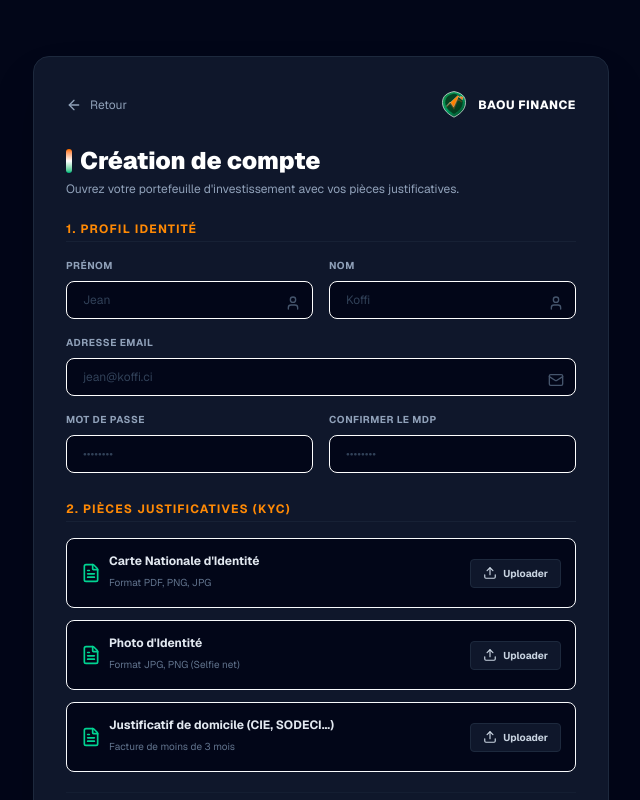
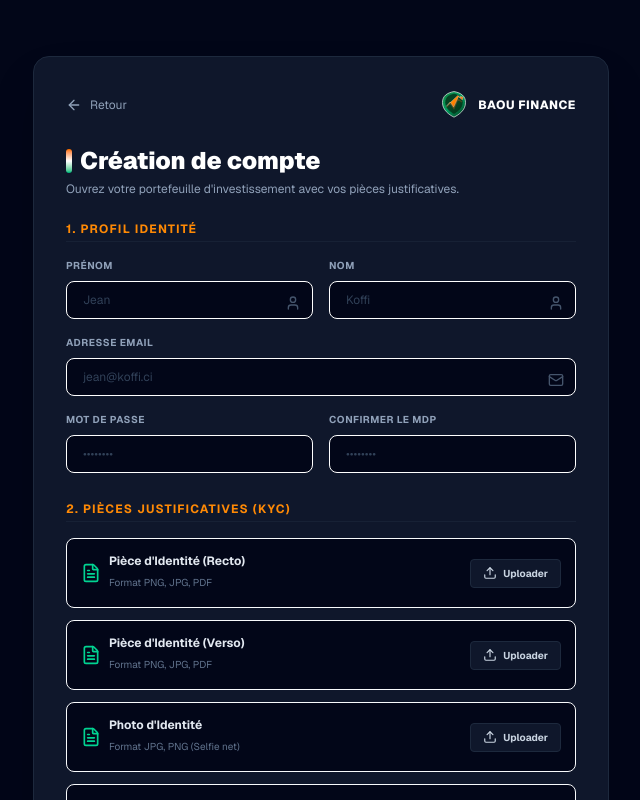
Before and after one commit to ahmedcis40-glitch/v1.0.2, a Next.js app in the folder client-portal/: page /register in a window 1280 px wide. Shown: the top 800 px of the page, without its empty margins (319-959 px from the left). Built offline with nearby package versions, Linux system fonts and the light colour scheme; no server answers.

Commit message:
feat(kyc): split CNI identity upload into separate Recto and Verso files in registration page

```diff
--- a/client-portal/src/app/register/page.tsx
+++ b/client-portal/src/app/register/page.tsx
@@ -19,7 +19,8 @@ export default function Register() {
   const [confirmPassword, setConfirmPassword] = useState('');
 
   // Pièces Justificatives states
-  const [cniFile, setCniFile] = useState<File | null>(null);
+  const [cniRectoFile, setCniRectoFile] = useState<File | null>(null);
+  const [cniVersoFile, setCniVersoFile] = useState<File | null>(null);
   const [photoFile, setPhotoFile] = useState<File | null>(null);
   const [factureFile, setFactureFile] = useState<File | null>(null);
 
@@ -31,10 +32,11 @@ export default function Register() {
   const [error, setError] = useState('');
   const [regLoading, setRegLoading] = useState(false);
 
-  const handleFileChange = (e: React.ChangeEvent<HTMLInputElement>, type: 'cni' | 'photo' | 'facture') => {
+  const handleFileChange = (e: React.ChangeEvent<HTMLInputElement>, type: 'cniRecto' | 'cniVerso' | 'photo' | 'facture') => {
     if (e.target.files && e.target.files.length > 0) {
       const file = e.target.files[0];
-      if (type === 'cni') setCniFile(file);
+      if (type === 'cniRecto') setCniRectoFile(file);
+      if (type === 'cniVerso') setCniVersoFile(file);
       if (type === 'photo') setPhotoFile(file);
       if (type === 'facture') setFactureFile(file);
     }
@@ -51,8 +53,8 @@ export default function Register() {
     }
 
     // 2. Validation de la présence de toutes les pièces justificatives
-    if (!cniFile || !photoFile || !factureFile) {
-      setError('Veuillez fournir toutes les pièces justificatives requises (CNI, Photo, Facture).');
+    if (!cniRectoFile || !cniVersoFile || !photoFile || !factureFile) {
+      setError('Veuillez fournir toutes les pièces justificatives requises (CNI Recto, CNI Verso, Photo, Facture).');
       return;
     }
 
@@ -200,23 +202,44 @@ export default function Register() {
             <h3 className="text-xs font-bold text-orange-400 uppercase tracking-widest border-b border-slate-800/60 pb-1">2. Pièces Justificatives (KYC)</h3>
 
             <div className="space-y-3">
-              {/* CNI */}
+              {/* CNI Recto */}
               <div className="flex flex-col sm:flex-row items-start sm:items-center justify-between p-3.5 bg-slate-950 border border-slate-850 rounded-lg gap-3">
                 <div className="flex items-center gap-2">
                   <FileText className="h-5 w-5 text-emerald-400" />
                   <div>
-                    <span className="text-xs font-bold text-slate-200 block">Carte Nationale d'Identité</span>
-                    <span className="text-[10px] text-slate-500">Format PDF, PNG, JPG</span>
+                    <span className="text-xs font-bold text-slate-200 block">Pièce d'Identité (Recto)</span>
+                    <span className="text-[10px] text-slate-500">Format PNG, JPG, PDF</span>
                   </div>
                 </div>
                 <label className="flex items-center gap-1.5 px-3 py-1.5 bg-slate-900 border border-slate-800 rounded text-[10px] font-bold text-slate-300 hover:text-white cursor-pointer hover:bg-slate-800 transition-colors">
                   <Upload className="h-3.5 w-3.5" />
                   <span>Uploader</span>
-                  <input type="file" onChange={(e) => handleFileChange(e, 'cni')} accept="image/*,application/pdf" className="hidden" />
+                  <input type="file" onChange={(e) => handleFileChange(e, 'cniRecto')} accept="image/*,application/pdf" className="hidden" />
                 </label>
-                {cniFile && (
+                {cniRectoFile && (
                   <span className="text-[10px] text-emerald-400 bg-emerald-500/10 px-2 py-0.5 rounded border border-emerald-500/20 font-medium">
-                    {cniFile.name}
+                    {cniRectoFile.name}
+                  </span>
+                )}
+              </div>
+
+              {/* CNI Verso */}
+              <div className="flex flex-col sm:flex-row items-start sm:items-center justify-between p-3.5 bg-slate-950 border border-slate-850 rounded-lg gap-3">
+                <div className="flex items-center gap-2">
+                  <FileText className="h-5 w-5 text-emerald-400" />
+                  <div>
+                    <span className="text-xs font-bold text-slate-200 block">Pièce d'Identité (Verso)</span>
+                    <span className="text-[10px] text-slate-500">Format PNG, JPG, PDF</span>
+                  </div>
+                </div>
+                <label className="flex items-center gap-1.5 px-3 py-1.5 bg-slate-900 border border-slate-800 rounded text-[10px] font-bold text-slate-300 hover:text-white cursor-pointer hover:bg-slate-800 transition-colors">
+                  <Upload className="h-3.5 w-3.5" />
+                  <span>Uploader</span>
+                  <input type="file" onChange={(e) => handleFileChange(e, 'cniVerso')} accept="image/*,application/pdf" className="hidden" />
+                </label>
+                {cniVersoFile && (
+                  <span className="text-[10px] text-emerald-400 bg-emerald-500/10 px-2 py-0.5 rounded border border-emerald-500/20 font-medium">
+                    {cniVersoFile.name}
                   </span>
                 )}
               </div>
```
